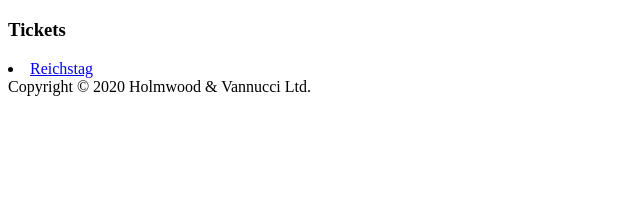
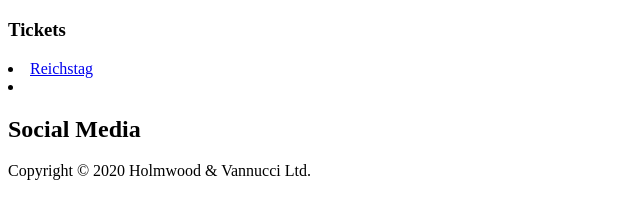
Before and after one commit to starsandinception/starsandinception.github.io, a plain HTML site: page index.html in a window 1280 px wide. Shown: the part 61-280 px from the top of the page, without its empty margins (0-640 px from the left). Drawn offline with Linux system fonts and the light colour scheme.

Commit message:
Update index.html

```diff
--- a/index.html
+++ b/index.html
@@ -10,12 +10,16 @@
                 <div id="header">
                    <h1>Berlin Guide</h1>
                 </div>
-                <div id="content>
+                <div id="content">
                    <div id="nav">
                       <h3>Tickets</h3>
                       <u1>
                          <li><a href="https://www.tripadvisor.co.uk/Attraction_Products-g187323-d190517-Reichstag_Building-Berlin.html&supag=71817579589&supsc=dsa-649086883411&supai=358121710067&supap=1t1&supdv=c&supnt=nt%3Ag%7Cclk%3ACj0KCQiA7OnxBRCNARIsAIW53B-SaBjMSwyUSN9TNSX4Vtxl04n_BhH1ZlIdxYyAaMiA3COsVpDW4IIaAiKNEALw_wcB&suplp=1006656&supli=&supti=dsa-649086883411&tsem=true&supci=dsa-649086883411&supap1=&supap2=&gclid=Cj0KCQiA7OnxBRCNARIsAIW53B-SaBjMSwyUSN9TNSX4Vtxl04n_BhH1ZlIdxYyAaMiA3COsVpDW4IIaAiKNEALw_wcB">Reichstag</a></li>
+                         <li><a href=""></a></li>
+                </div>
 
+                <div>
+                    <h2>Social Media</h2>
                 </div>
 
 
```
